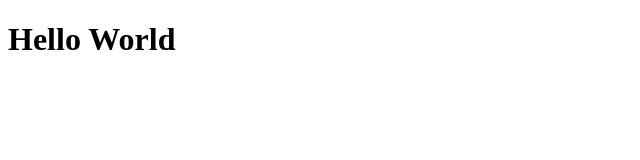
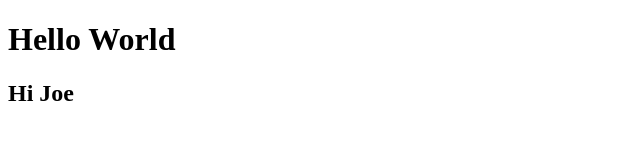
Before and after one commit to mgodfrey13/mgodfrey13.github.io, a plain HTML site: page demo/index.html in a window 1280 px wide. Shown: the whole page, without its empty margins (0-640 px from the left). Drawn offline with Linux system fonts and the light colour scheme.

Commit message:
updates demo

```diff
--- a/demo/index.html
+++ b/demo/index.html
@@ -7,5 +7,6 @@
 </head>
 <body>
     <h1>Hello World</h1>
+    <h2>Hi Joe</h2>
 </body>
 </html>
```
